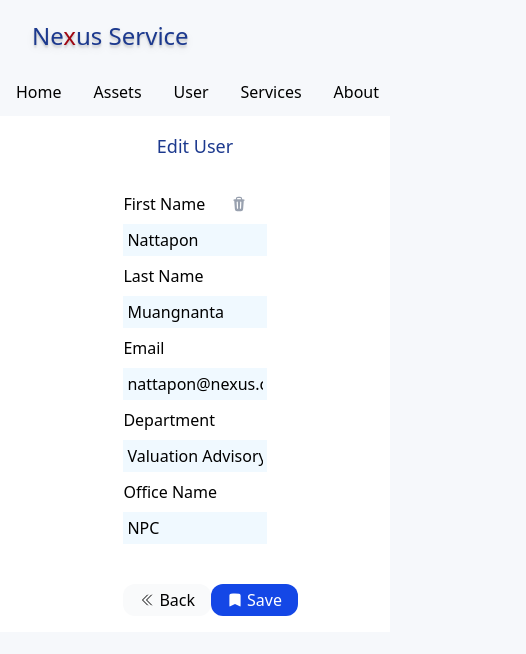
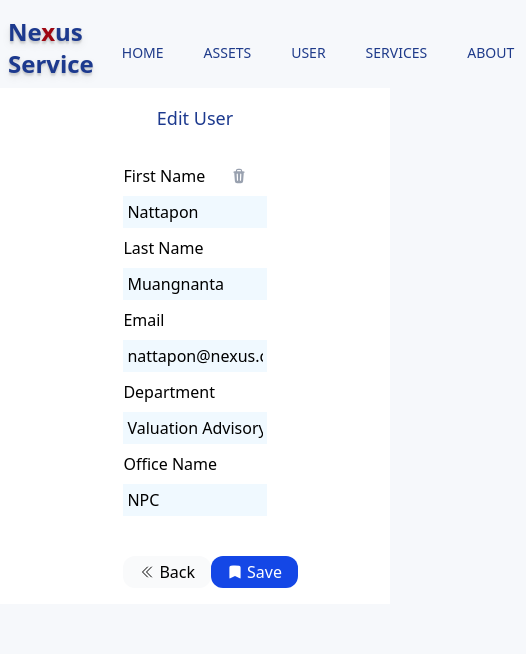
Before and after one commit to deskcodeFun/nexus-app, a Vue app in the folder frontend/: page /editUser/1 in a window 390 px wide. Shown: the top 654 px of the page, 526 px wide, since content can reach past the window. Built offline with nearby package versions, Linux system fonts and the light colour scheme.

Commit message:
modified:   frontend/src/assets/main.css 	modified:   frontend/src/components/TheTopbar.vue 	modified:   frontend/src/composables/DeviceScreen.js 	modified:   frontend/src/views/HomeView.vue  fix topbar menu switch mobile and web

```diff
--- a/frontend/src/assets/main.css
+++ b/frontend/src/assets/main.css
@@ -10,21 +10,35 @@ body {
 .modal {
   position: fixed;
   top: 0;
-  left: 0;
+  left: 0px;
   width: 100%;
   height: 70%;
   display: flex;
   justify-content: left;
   align-items: top;
   backdrop-filter: blur(4px);
-  /* background: #57eb94; */
-  /* background: linear-gradient(180deg, rgba(87, 176, 235, 0.15) 50%, rgba(243, 243, 237, 0.1) 100%); */
+  z-index: 99;
+}
+.modal-menu {
+  position: fixed;
+  float: right;
+  top: 0;
+  left: 0px;
+  width: 100%;
+  height: 100%;
+  display: flex;
+  justify-content: end;
+  align-items: top;
+  backdrop-filter: blur(4px);
+
 }
 /* transition: 10s ease-in-out; */
 /* class for <Transition name="slide-fade" using in <Thetopbar.vue */
 /* .slide-fade-(hook-name) */
 .slide-fade-enter-active {
   transition: all 0.3s ease-out;
+  right: 100%;
+
 }
 .slide-fade-leave-active {
   transition: all 0.3s cubic-bezier(1, 0.5, 0.8, 1);
@@ -51,3 +65,18 @@ body {
   transform: translateY(-10%);
   opacity: 0;
 }
+
+.slide-right-to-left-enter-active,
+.slide-right-to-left-leave-active {
+  transition: transform 0.5s ease-out; /* Adjust duration and easing as needed */
+}
+
+.slide-right-to-left-enter-from, /* Starting state for entering */
+.slide-right-to-left-leave-to { /* Ending state for leaving */
+  transform: translateX(100%); /* Start off-screen to the right */
+}
+
+.slide-right-to-left-enter-to, /* Ending state for entering */
+.slide-right-to-left-leave-from { /* Starting state for leaving */
+  transform: translateX(0); /* End at its natural position */
+}
--- a/frontend/src/components/TheTopbar.vue
+++ b/frontend/src/components/TheTopbar.vue
@@ -1,24 +1,100 @@
 <script setup>
-import { ref } from 'vue'
+// import { ref } from 'vue'
 import { RouterLink } from 'vue-router'
+import { onMounted, ref } from 'vue'
+import { Bars3Icon, XMarkIcon } from '@heroicons/vue/24/outline'
 // import { Bars3Icon, XMarkIcon } from '@heroicons/vue/24/outline'
 
+const scrolledNav = ref(null)
+const mobileNav = ref(null)
+const mobile = ref(null)
+const windowWidth = ref(null)
 const navOpen = ref(false)
+
+const toggleMobileNav = () => {
+  mobileNav.value = !mobileNav.value
+  navOpen.value = !navOpen.value
+}
+onMounted(() => {
+  window.addEventListener('resize', checkScreen)
+  window.addEventListener('scroll', updateScroll)
+})
+const checkScreen = () => {
+  windowWidth.value = window.innerWidth
+  if (windowWidth.value <= 931) {
+    mobile.value = true
+    return
+  }
+  mobile.value = false
+  mobileNav.value = false
+  return
+}
+const updateScroll = () => {
+  const scrollPosition = window.scrollY
+  if (scrollPosition > 50) {
+    scrolledNav.value = true
+    return
+  }
+  scrolledNav.value = false
+  return
+}
 </script>
 
 <template>
-  <div class="w-full block pt-4 sm:flex sm:flex-row sm:justify-between">
-    <p class="pt-1 pl-8 text-2xl text-blue-900 text-shadow-lg">
+  <div class="w-full z-10 flex sm:flex-row justify-between  pt-4">
+    <!-- Logo -->
+    <p class="pb-2 font-semibold pl-2 sm:pl-8 text-2xl text-blue-900 text-shadow-lg">
       Ne<span class="text-red-800">x</span>us Service
     </p>
-    <!-- check width screnn for responsive  -->
-    <div
-      class="flex flex-row sm:px-4 mx-auto sm:mx-4 sm:justify-between sm:gap-2 mt-4 sm:mt-0 py-2"
+    <!-- show menu item row  -->
+    <ul v-show="!mobile" class="flex items-center justify-end ">
+      <li>
+        <RouterLink class="link" active-class="bg-sky-100 rounded-lg" :to="{ name: 'home' }"
+          >Home</RouterLink
         >
+      </li>
+      <li>
+        <RouterLink class="link" active-class="bg-sky-100 rounded-lg" :to="{ name: 'assets' }"
+          >Assets</RouterLink
+        >
+      </li>
+      <li>
+        <RouterLink class="link" active-class="bg-sky-100 rounded-lg" :to="{ name: 'user' }"
+          >User</RouterLink
+        >
+      </li>
+      <li>
+        <RouterLink class="link" active-class="bg-sky-100 rounded-lg" :to="{ name: 'service' }"
+          >Services</RouterLink
+        >
+      </li>
+      <li>
+        <RouterLink class="link" active-class="bg-sky-100 rounded-lg" :to="{ name: 'about' }"
+          >About</RouterLink
+        >
+      </li>
+    </ul>
+    <!-- show icon menu -->
+    <div v-show="mobile" class="pr-4">
+      <button @click="toggleMobileNav">
+        <Bars3Icon
+          :class="navOpen ? 'hidden' : ''"
+          class="h-6 w-6 mt-1 rounded-full text-blue-900 hover:cursor-pointer"
+        />
+        <XMarkIcon
+          :class="navOpen ? '' : 'hidden'"
+          class="h-6 w-6 rounded-full text-red-900 hover:cursor-pointer"
+        />
+      </button>
+    </div>
+    <Transition name="slide-right-to-left">
+    <Teleport to="body">
+      <div v-if="navOpen" class="modal-menu  mt-14" @click.self="navOpen = false">
+        <nav class="flex flex-col w-fit px-4 pt-4 bg-gray-100 shadow-2xl text-blue-900">
           <RouterLink
             to="/"
-        class="px-4 py-1 hover:border-b hover:border-red-900"
-        active-class="bg-blue-900 text-white rounded-lg   "
+            class="link"
+            active-class="bg-sky-50 rounded-lg  hover:bg-sky-100 text-blue-900"
             @click="navOpen = !navOpen"
           >
             Home
@@ -26,36 +102,77 @@ const navOpen = ref(false)
 
             <RouterLink
               to="/assets"
-        class="px-4 py-1 hover:border-b hover:border-red-900"
-        active-class="bg-blue-900 text-white rounded-lg   "
+              class="link"
+              active-class="bg-sky-50 rounded-lg  hover:bg-sky-100 text-blue-900"
               @click="navOpen = !navOpen"
             >
               Assets
             </RouterLink>
 
+
           <RouterLink
             to="/user"
-        class="px-4 py-1 hover:border-b hover:border-red-900"
-        active-class="bg-blue-900 text-white rounded-lg   "
+            class="link"
+            active-class="bg-sky-50 rounded-lg  hover:bg-sky-100 text-blue-900"
             @click="navOpen = !navOpen"
             >User</RouterLink
           >
           <RouterLink
             to="/services"
-        class="px-4 py-1 hover:border-b hover:border-red-900"
-        active-class="bg-blue-900 text-white rounded-lg   "
+            class="link"
+            active-class="bg-sky-50 rounded-lg  hover:bg-sky-100 text-blue-900"
             @click="navOpen = !navOpen"
           >
             Services
           </RouterLink>
           <RouterLink
             to="/about"
-        class="px-4 py-1 hover:border-b hover:border-red-900"
-        active-class="bg-blue-900 text-white rounded-lg   "
+            class="link"
+            active-class="bg-sky-50 rounded-lg  hover:bg-sky-100 text-blue-900"
             @click="navOpen = !navOpen"
           >
             About
           </RouterLink>
+        </nav>
       </div>
+    </Teleport>
+  </Transition>
   </div>
 </template>
+
+<style scoped>
+li {
+  text-transform: uppercase;
+  margin-left: 16px;
+}
+.link {
+  font-size: 14px;
+  font-weight: 500;
+  color: #1e3a8a;
+  transition: 0.05s ease all;
+  padding: 8px 12px 8px 12px;
+  border-radius: 0.5rem;
+
+  &:hover {
+    color: white;
+    background-color: #1e3a8a;
+  }
+}
+.icon {
+  display: flex;
+  align-items: center;
+  position: relative;
+  top: 0;
+  right: 24px;
+  height: 100%;
+
+  i {
+    cursor: pointer;
+    font-size: 24px;
+    transition: 0.8s ease all;
+  }
+}
+.icon-active {
+  transform: rotate(90deg);
+}
+</style>
--- a/frontend/src/composables/DeviceScreen.js
+++ b/frontend/src/composables/DeviceScreen.js
@@ -12,7 +12,7 @@ export function useMonitorSize() {
     sizes.isMobile = isMobile()
   }
   const isMobile = () => {
-    return window.innerWidth <= 768 ? true : false
+    return window.innerWidth <= 931 ? true : false
   }
   onMounted(() => {
     window.addEventListener('resize', browserResized)
--- a/frontend/src/views/HomeView.vue
+++ b/frontend/src/views/HomeView.vue
@@ -11,21 +11,7 @@
         <hr />
       </div>
     </section>
-    <section>
-      <p>
-        Lorem ipsum dolor sit amet, consectetur adipisicing elit. Doloremque at perspiciatis nisi
-        quia maiores ab, minus inventore quas earum debitis, placeat repellendus voluptatem nobis
-        adipisci quis porro ad dolor odit architecto pariatur ducimus veritatis vero magni omnis.
-        Alias omnis eum vel modi dolorem! Explicabo expedita velit debitis eos! Molestias
-        accusantium similique in dolorum ullam impedit voluptatibus eum aliquam. Libero temporibus
-        quae assumenda repellat repudiandae! Ratione ut molestiae itaque dicta, perferendis harum
-        consequatur aperiam dolor impedit temporibus quasi minus ad error, reprehenderit officiis
-        esse ex repudiandae incidunt est eligendi! Quia sed soluta delectus fugiat quis assumenda
-        commodi ab cum reiciendis non omnis accusantium id a perspiciatis eius quaerat quo, nam
-        quibusdam expedita optio? Reprehenderit deserunt, reiciendis laudantium modi vero iste odit
-        ab voluptatem voluptas nostrum rerum error molestias provident?
-      </p>
-    </section>
+
   </div>
 </template>
 
```
Lines whose indentation alone changed are shown as unchanged.
